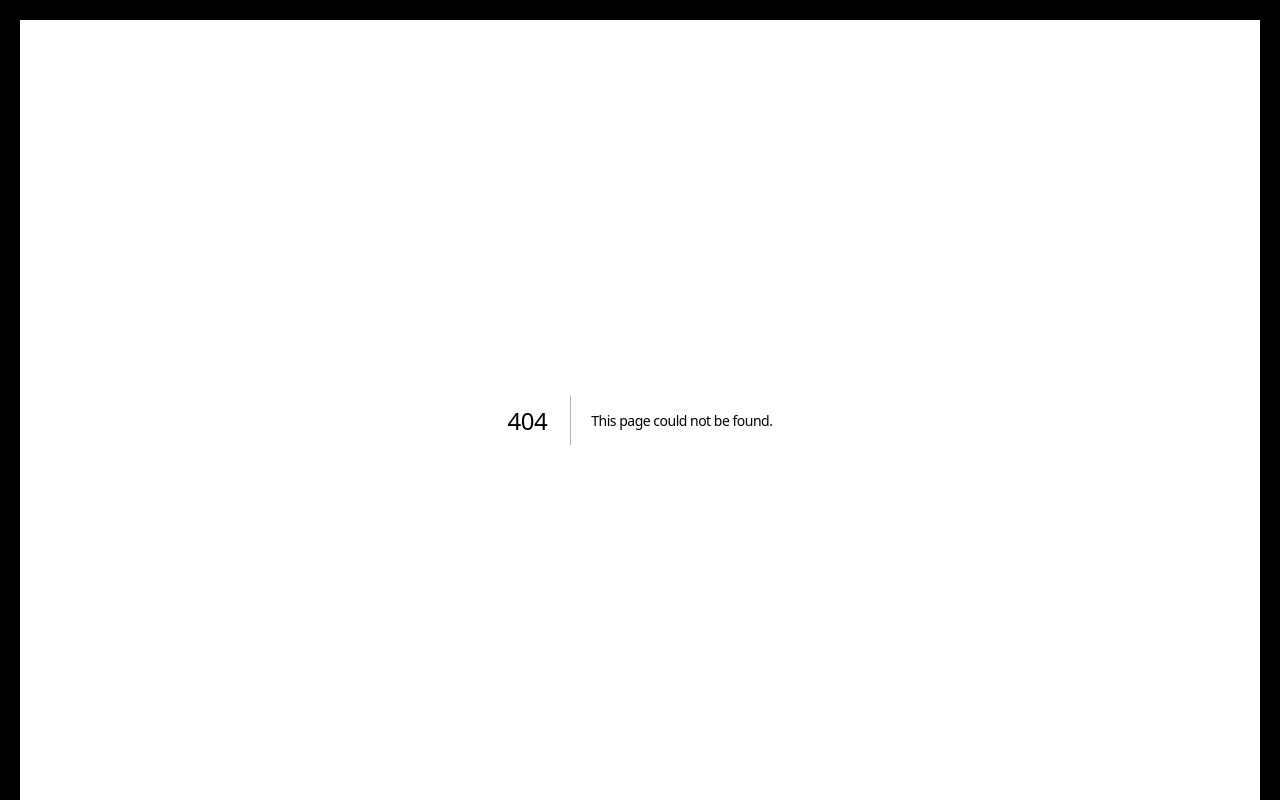
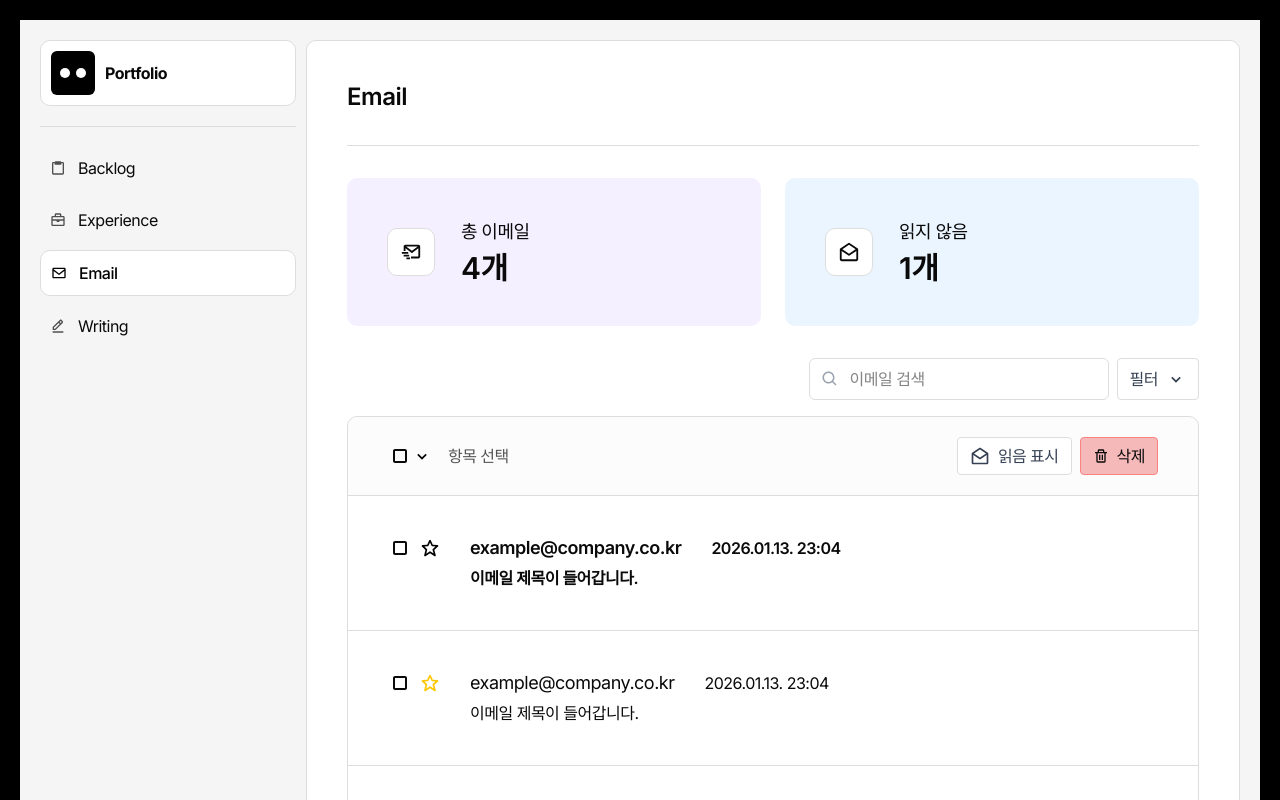
Before and after one commit to f1m1nn2r/portfolio-archive, a Next.js app: page /admin/email in a window 1280 px wide. Before the commit this address had no page. Shown: the top 800 px of the page. Built offline with nearby package versions, Linux system fonts and the light colour scheme.

Commit message:
feat: 이메일 관리자 페이지 생성 및 목데이터 추가

```diff
--- /dev/null
+++ b/src/app/admin/email/page.tsx
@@ -0,0 +1,216 @@
+"use client";
+
+import { useMemo, useState } from "react";
+import { SummaryCard } from "@/components/admin/SummaryCard";
+import { Button } from "@/components/common/Button";
+import { Icon } from "@/components/common/Icon";
+import { CommonPagination } from "@/components/common/Pagination";
+import { Dropdown } from "@/components/common/Dropdown";
+import { MOCK_EMAILS } from "@/mock/email";
+
+export default function EmailPage() {
+  const [emails, setEmails] = useState(MOCK_EMAILS);
+  const [selectedIds, setSelectedIds] = useState<number[]>([]);
+  const [page, setPage] = useState(1);
+  const totalPages = 1;
+
+  // ------------------ 계산된 데이터 (Memoization)
+  const unreadCount = useMemo(
+    () => emails.filter((e) => !e.isRead).length,
+    [emails],
+  );
+
+  // ------------------ 핸들러 영역
+  const toggleSelect = (id: number) => {
+    setSelectedIds((prev) =>
+      prev.includes(id) ? prev.filter((sid) => sid !== id) : [...prev, id],
+    );
+  };
+
+  const toggleStar = (id: number) => {
+    setEmails((prev) =>
+      prev.map((e) => (e.id === id ? { ...e, isStarred: !e.isStarred } : e)),
+    );
+  };
+
+  const deleteSelected = () => {
+    if (confirm(`선택한 ${selectedIds.length}개의 메일을 삭제하시겠습니까?`)) {
+      setEmails((prev) => prev.filter((e) => !selectedIds.includes(e.id)));
+      setSelectedIds([]);
+    }
+  };
+
+  const markAsRead = () => {
+    setEmails((prev) =>
+      prev.map((e) =>
+        selectedIds.includes(e.id) ? { ...e, isRead: true } : e,
+      ),
+    );
+    setSelectedIds([]);
+  };
+
+  // ------------------ 드롭다운 메뉴 아이템
+  const filterMenuItems = [
+    {
+      label: "전체 선택",
+      onClick: () => setSelectedIds(emails.map((e) => e.id)),
+    },
+    { label: "선택 해제", onClick: () => setSelectedIds([]) },
+    {
+      label: "읽은 메일",
+      onClick: () =>
+        setSelectedIds(emails.filter((e) => e.isRead).map((e) => e.id)),
+    },
+    {
+      label: "읽지 않은 메일",
+      onClick: () =>
+        setSelectedIds(emails.filter((e) => !e.isRead).map((e) => e.id)),
+    },
+  ];
+
+  return (
+    <div className="p-10 pb-25 min-h-screen bg-white rounded-lg border border-gray-ddd">
+      <h1 className="text-2xl font-semibold mb-8 pb-8 border-b border-gray-ddd">
+        Email
+      </h1>
+
+      {/* 요약 카드 영역 */}
+      <div className="grid grid-cols-2 gap-6 mb-8">
+        <SummaryCard
+          title="총 이메일"
+          value={`${emails.length}개`}
+          icon="mailSend"
+          bgColor="bg-[#F5F0FF]"
+        />
+        <SummaryCard
+          title="읽지 않음"
+          value={`${unreadCount}개`}
+          icon="envelopeOpen"
+          bgColor="bg-[#EBF5FF]"
+        />
+      </div>
+
+      {/* 검색 및 필터 */}
+      <div className="mb-4 flex justify-end gap-2">
+        <div className="relative w-[300px]">
+          <input
+            type="text"
+            placeholder="이메일 검색"
+            className="w-full border border-gray-ddd rounded-sm py-2 px-10 text-base outline-none focus:border-gray-400"
+          />
+          <Icon
+            type="search"
+            size={18}
+            className="absolute left-3 top-1/2 -translate-y-1/2 text-gray-400"
+          />
+        </div>
+        <Button variant="secondary" size="md">
+          필터 <Icon type="chevronDown" size={20} />
+        </Button>
+      </div>
+
+      {/* 테이블 컨트롤러 */}
+      <div className="bg-white rounded-lg border border-gray-ddd overflow-hidden">
+        <div className="flex items-center justify-between px-10 py-5 border-b border-gray-ddd bg-bg-light/30">
+          <div className="flex items-center gap-4">
+            <Dropdown
+              trigger={
+                <div className="flex items-center cursor-pointer">
+                  <Icon
+                    type={
+                      selectedIds.length === emails.length && emails.length > 0
+                        ? "checkboxChecked"
+                        : "checkbox"
+                    }
+                    size={24}
+                  />
+                  <Icon type="chevronDown" size={20} />
+                </div>
+              }
+              items={filterMenuItems}
+            />
+            <p className="text-base text-gray-555 font-medium">
+              {selectedIds.length > 0
+                ? `${selectedIds.length}개 선택됨`
+                : "항목 선택"}
+            </p>
+          </div>
+          <div className="flex gap-2">
+            <Button
+              variant="secondary"
+              size="md"
+              onClick={markAsRead}
+              disabled={selectedIds.length === 0}
+            >
+              <Icon type="envelopeOpen" size={20} /> 읽음 표시
+            </Button>
+            <Button
+              variant="danger"
+              size="md"
+              onClick={deleteSelected}
+              disabled={selectedIds.length === 0}
+            >
+              <Icon type="trash" size={16} /> 삭제
+            </Button>
+          </div>
+        </div>
+
+        {/* 이메일 리스트 */}
+        <div className="flex flex-col">
+          {emails.map((email) => (
+            <div
+              key={email.id}
+              className={`flex gap-7.5 p-10 border-b border-gray-ddd last:border-b-0 hover:bg-gray-50 transition-colors ${!email.isRead ? "bg-white font-semibold" : "bg-white"}`}
+            >
+              <div className="flex items-start gap-2">
+                <div
+                  className="cursor-pointer"
+                  onClick={() => toggleSelect(email.id)}
+                >
+                  <Icon
+                    type={
+                      selectedIds.includes(email.id)
+                        ? "checkboxChecked"
+                        : "checkbox"
+                    }
+                    size={24}
+                  />
+                </div>
+                <div
+                  className="cursor-pointer pt-0.5"
+                  onClick={() => toggleStar(email.id)}
+                >
+                  <Icon
+                    type="star"
+                    size={20}
+                    className={
+                      email.isStarred ? "text-yellow-400" : "text-black"
+                    }
+                  />
+                </div>
+              </div>
+
+              <div className="flex-1 flex items-start gap-7.5">
+                <div className="-mt-0.5">
+                  <span className="text-lg block mb-1">{email.sender}</span>
+                  <span className="text-base line-clamp-1">{email.title}</span>
+                </div>
+                <span className="text-base whitespace-nowrap">
+                  {email.date}
+                </span>
+              </div>
+            </div>
+          ))}
+        </div>
+      </div>
+
+      <div className="mt-6">
+        <CommonPagination
+          currentPage={page}
+          totalPages={totalPages}
+          onPageChange={setPage}
+        />
+      </div>
+    </div>
+  );
+}
--- /dev/null
+++ b/src/mock/email.ts
@@ -0,0 +1,34 @@
+export const MOCK_EMAILS = [
+  {
+    id: 1,
+    sender: "example@company.co.kr",
+    title: "이메일 제목이 들어갑니다.",
+    date: "2026.01.13. 23:04",
+    isRead: false,
+    isStarred: false,
+  },
+  {
+    id: 2,
+    sender: "example@company.co.kr",
+    title: "이메일 제목이 들어갑니다.",
+    date: "2026.01.13. 23:04",
+    isRead: true,
+    isStarred: true,
+  },
+  {
+    id: 3,
+    sender: "example@company.co.kr",
+    title: "이메일 제목이 들어갑니다.",
+    date: "2026.01.13. 23:04",
+    isRead: true,
+    isStarred: false,
+  },
+  {
+    id: 4,
+    sender: "example@company.co.kr",
+    title: "이메일 제목이 들어갑니다.",
+    date: "2026.01.13. 23:04",
+    isRead: true,
+    isStarred: false,
+  },
+];
```
